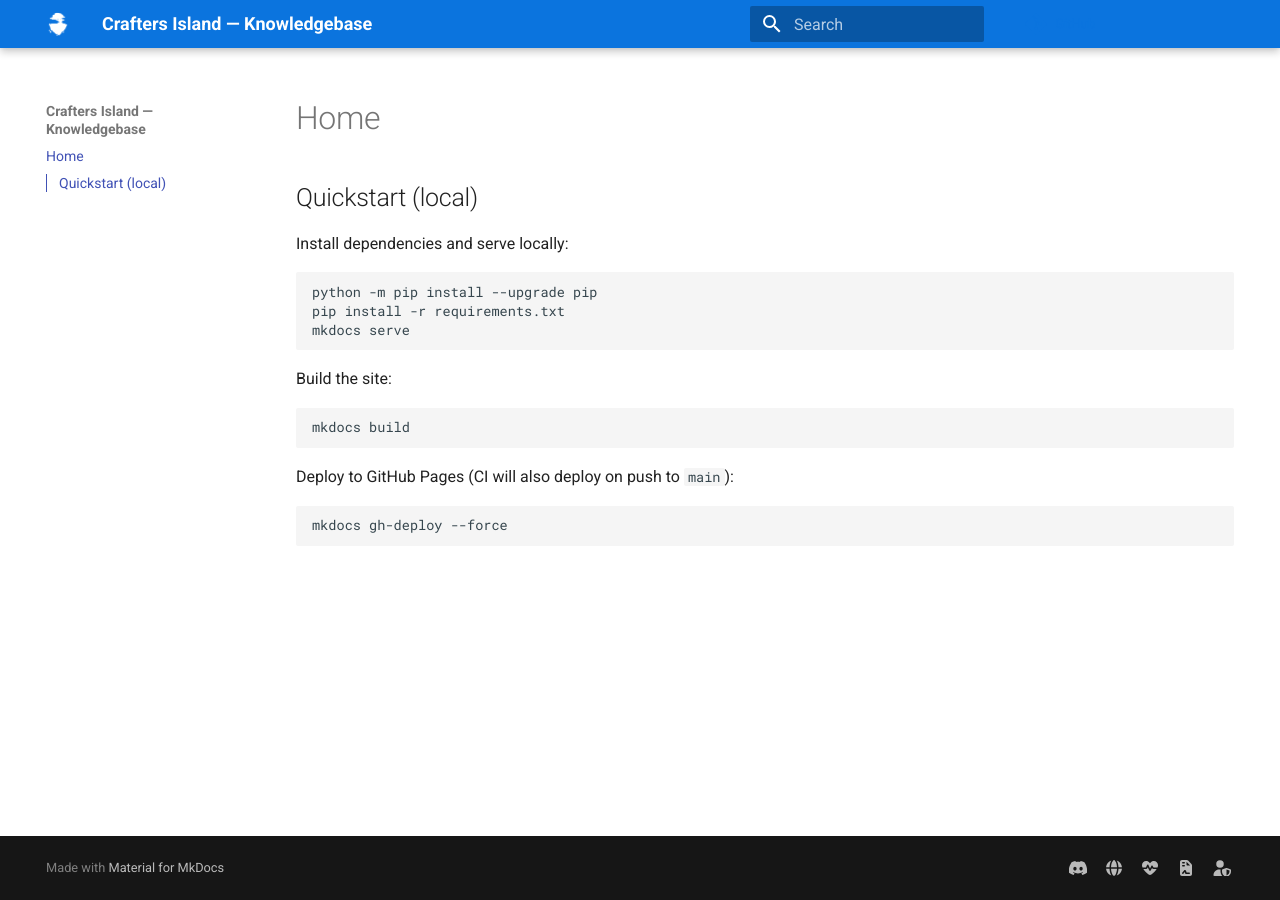
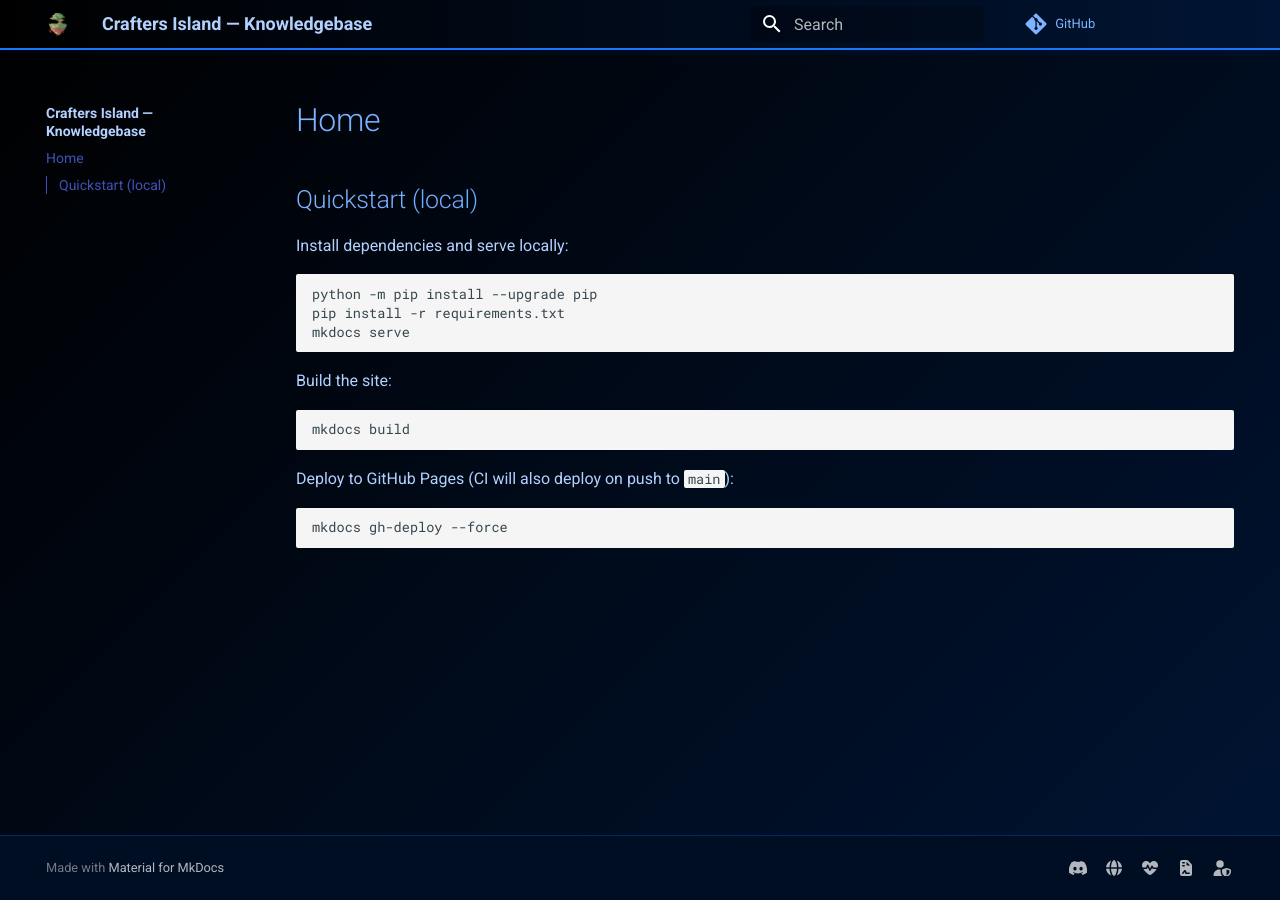
Before and after one commit to Crafters-island-hosting/knowlegebase, an MkDocs documentation site: the page built from docs/index.md, in a window 1280 px wide. Built offline with MkDocs 1.6.1 and Material for MkDocs 9.7.7, drawn with Linux system fonts in a browser that asks for light colours; comment, search, counter and statistics services are not loaded.

Commit message:
Update extra.css: enhance Crafters Island theme with improved styles and footer links

```diff
--- a/docs/assets/stylesheets/extra.css
+++ b/docs/assets/stylesheets/extra.css
@@ -1,24 +1,112 @@
-/* Extra styles to approximate Crafters Island look */
-@import url('https://fonts.googleapis.com/css2?family=Roboto:wght@400;700&family=Roboto+Mono&display=swap');
+/* Remove white/blurred nav title background in sidebar */
+.md-nav__title {
+  background: none !important;
+  box-shadow: none !important;
+  filter: none !important;
+  color: var(--ci-primary-100) !important;
+}
+/* Crafters Island custom theme for MkDocs Material */
+@import url('https://fonts.googleapis.com/css2?family=Geist:wght@400;700&display=swap');
 
 html {
-  --ci-primary: #0b74de; /* crafters-like blue */
-  --ci-accent: #ffb400;  /* warm accent */
+  --ci-primary-50: #e6f0ff;
+  --ci-primary-100: #b3d1ff;
+  --ci-primary-200: #80b3ff;
+  --ci-primary-300: #4d94ff;
+  --ci-primary-400: #1a75ff;
+  --ci-primary-500: #0052cc;
+  --ci-primary-600: #003d99;
+  --ci-primary-700: #002966;
+  --ci-primary-800: #001433;
+  --ci-primary-900: #000000;
+  --ci-accent: #ffb400;
+  --ci-bg-gradient: linear-gradient(135deg, var(--ci-primary-900) 0%, var(--ci-primary-800) 100%);
+  --md-default-font-family: 'Geist', 'Roboto', system-ui, -apple-system, 'Segoe UI', 'Helvetica Neue', Arial, sans-serif;
+  background: var(--ci-bg-gradient);
+  color: var(--ci-primary-100);
+}
+
+body {
+  font-family: var(--md-default-font-family);
+  background: var(--ci-bg-gradient);
+  color: var(--ci-primary-100);
 }
 
 .md-header {
-  background-color: var(--ci-primary);
-  color: white;
+  background: linear-gradient(90deg, var(--ci-primary-900) 0%, var(--ci-primary-800) 100%);
+  color: var(--ci-primary-100);
+  border-bottom: 2px solid var(--ci-primary-400);
+  box-shadow: 0 2px 8px 0 rgba(26,117,255,0.08);
 }
 
 .md-header .md-logo {
-  filter: brightness(0) invert(1);
+  filter: none;
+  background: linear-gradient(90deg, var(--ci-primary-200), var(--ci-primary-400));
+  -webkit-background-clip: text;
+  -webkit-text-fill-color: transparent;
+  background-clip: text;
+  text-fill-color: transparent;
 }
 
 a, .md-nav__link, .md-footer a {
-  color: var(--ci-primary);
+  color: var(--ci-primary-200);
+  transition: color 0.2s;
+}
+a:hover, .md-nav__link:hover, .md-footer a:hover {
+  color: var(--ci-accent);
 }
 
-html {
-  --md-default-font-family: 'Roboto', system-ui, -apple-system, 'Segoe UI', Roboto, 'Helvetica Neue', Arial;
+.md-footer {
+  background: var(--ci-primary-800);
+  color: var(--ci-primary-100);
+  border-top: 1px solid var(--ci-primary-700);
 }
+
+.ci-footer-links {
+  text-align: center;
+  margin: 1.5em 0 0.5em 0;
+  font-size: 1.1em;
+}
+.ci-footer-links a {
+  color: var(--ci-primary-200);
+  margin: 0 0.5em;
+  text-decoration: none;
+  font-weight: 500;
+  transition: color 0.2s;
+}
+.ci-footer-links a:hover {
+  color: var(--ci-accent);
+}
+
+/* Buttons and callouts */
+.md-typeset .md-button {
+  background: var(--ci-primary-400);
+  color: #fff;
+  border-radius: 999px;
+  font-weight: 600;
+  padding: 0.5em 1.5em;
+  box-shadow: 0 2px 8px 0 rgba(26,117,255,0.08);
+  transition: background 0.2s, color 0.2s;
+}
+.md-typeset .md-button:hover {
+  background: var(--ci-accent);
+  color: #222;
+}
+
+/* Card style for content blocks */
+.md-typeset .admonition, .md-typeset details {
+  background: var(--ci-primary-800);
+  border-left: 4px solid var(--ci-primary-400);
+  color: var(--ci-primary-100);
+  border-radius: 0.5em;
+  box-shadow: 0 2px 8px 0 rgba(26,117,255,0.04);
+}
+
+/* Headings with gradient */
+h1, h2, h3, h4, h5, h6 {
+  background: linear-gradient(90deg, var(--ci-primary-200), var(--ci-primary-400));
+  -webkit-background-clip: text;
+  -webkit-text-fill-color: transparent;
+  background-clip: text;
+  text-fill-color: transparent;
+}
```
